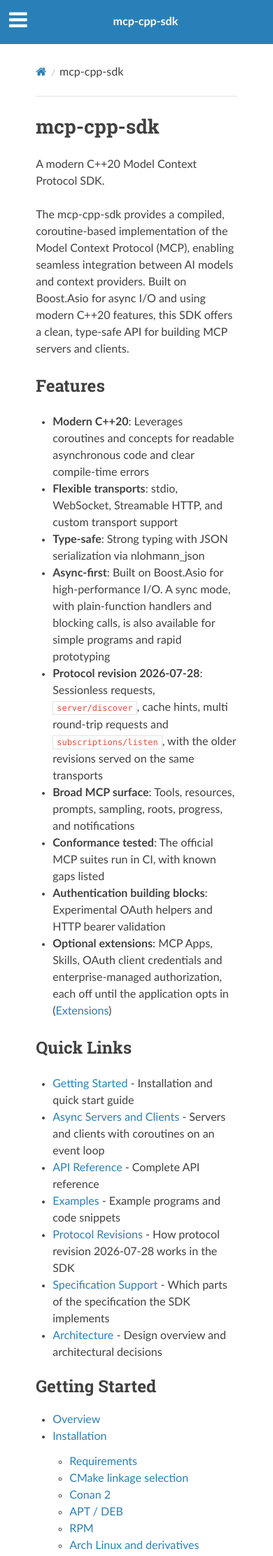
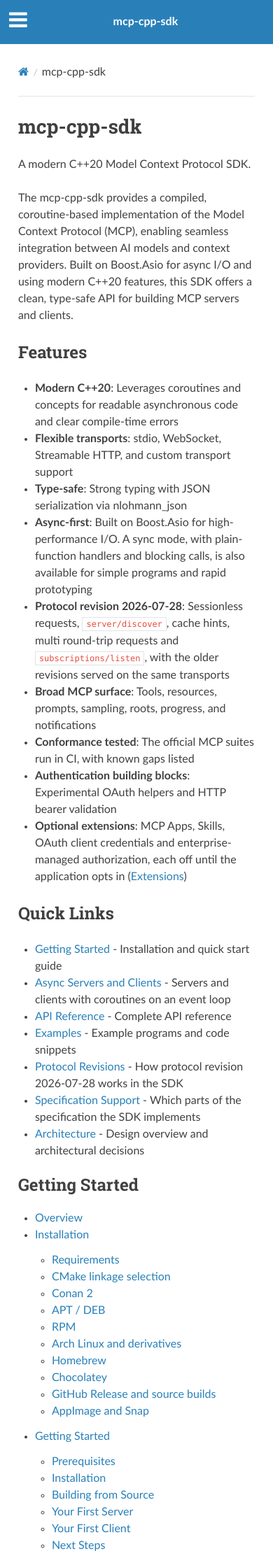
Before and after one commit to yurirocha15/mcp-cpp-sdk, a Sphinx documentation site: the page built from docs/index.rst, in a window 390 px wide. Shown: the top 2224 px of the page at 70% size. Built offline with Sphinx 7.4.7 and the Read the Docs theme 3.1.0, drawn with Linux system fonts in a browser that asks for light colours.

Commit message:
docs: fit the documentation site to phone and tablet screens
The content column takes the width of the page instead of the width of its
widest line, so wide code blocks and tables scroll in their own box. Field
lists no longer overflow once a parameter name is wider than a fifth of the
list. Below the theme's wide layout, long words, inline code and signatures
break where a line cannot hold them; on phones the content gets the theme's
narrow padding and field list names sit above their descriptions.

```diff
--- a/docs/_static/css/custom.css
+++ b/docs/_static/css/custom.css
@@ -8,8 +8,47 @@
 
 .wy-nav-content {
     max-width: none !important; /* Truly fluid */
+    width: 100%; /* Never wider than the page: wide code blocks and tables scroll in their own box */
     padding: 1.6em 3.2em !important;
     flex: 1 0 auto !important; /* Grow to fill space */
+}
+
+/* Parameter and return value lists: the description takes the room the name leaves. The theme's
+   minmax(80%, 95%) overflows once a name is wider than a fifth of the list. */
+html.writer-html5 .rst-content dl.field-list {
+    grid-template-columns: auto minmax(0, 1fr);
+}
+
+/* Below the theme's wide layout, a word, identifier, path or signature too long for its line breaks
+   instead of widening the page. The span.pre rule covers inline code, code-styled links included,
+   which otherwise keeps each token on one line. */
+@media screen and (max-width: 1099px) {
+    .rst-content {
+        overflow-wrap: anywhere;
+    }
+
+    .rst-content span.pre {
+        white-space: normal;
+        overflow-wrap: anywhere;
+    }
+
+    /* A table scrolls in its own box, so its cells keep inline code whole */
+    .rst-content table span.pre {
+        white-space: nowrap;
+        overflow-wrap: normal;
+    }
+}
+
+/* Phones, where the navigation is a menu: the theme's own padding instead of the wide desktop
+   margins, and each parameter name above its description. */
+@media screen and (max-width: 768px) {
+    .wy-nav-content {
+        padding: 1.618em !important;
+    }
+
+    html.writer-html5 .rst-content dl.field-list {
+        display: block;
+    }
 }
 
 /* Ensure footer sticks to the bottom */
```
Also changed, not shown: CHANGELOG.md (+2 -0 lines).
